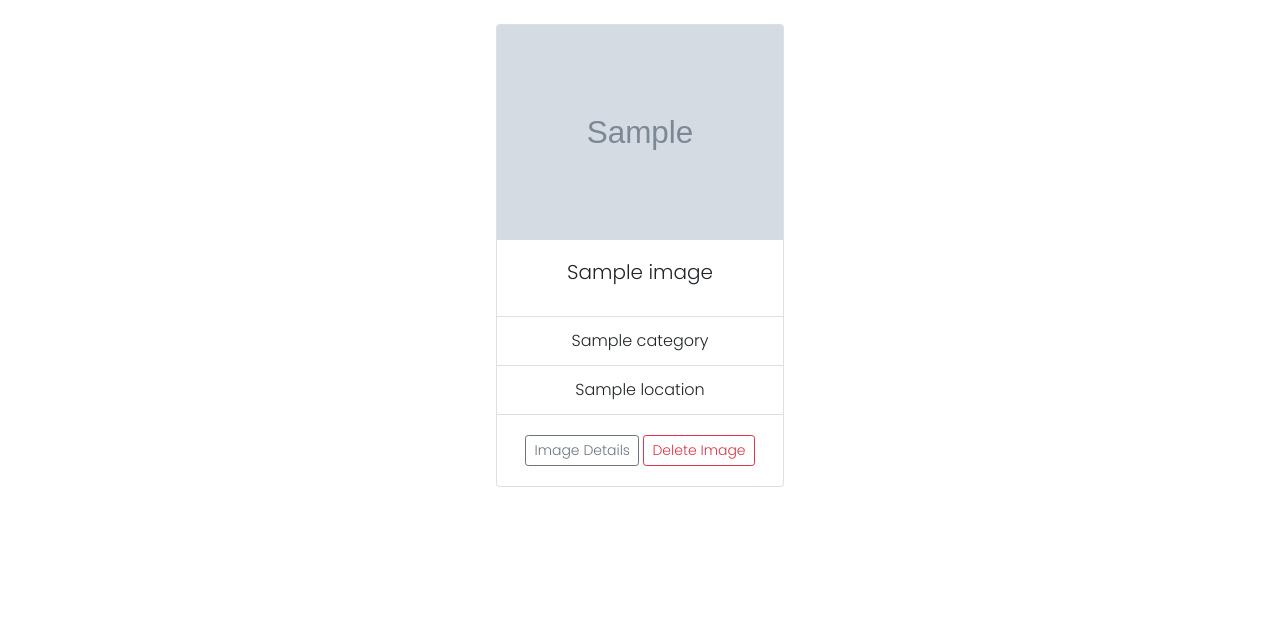
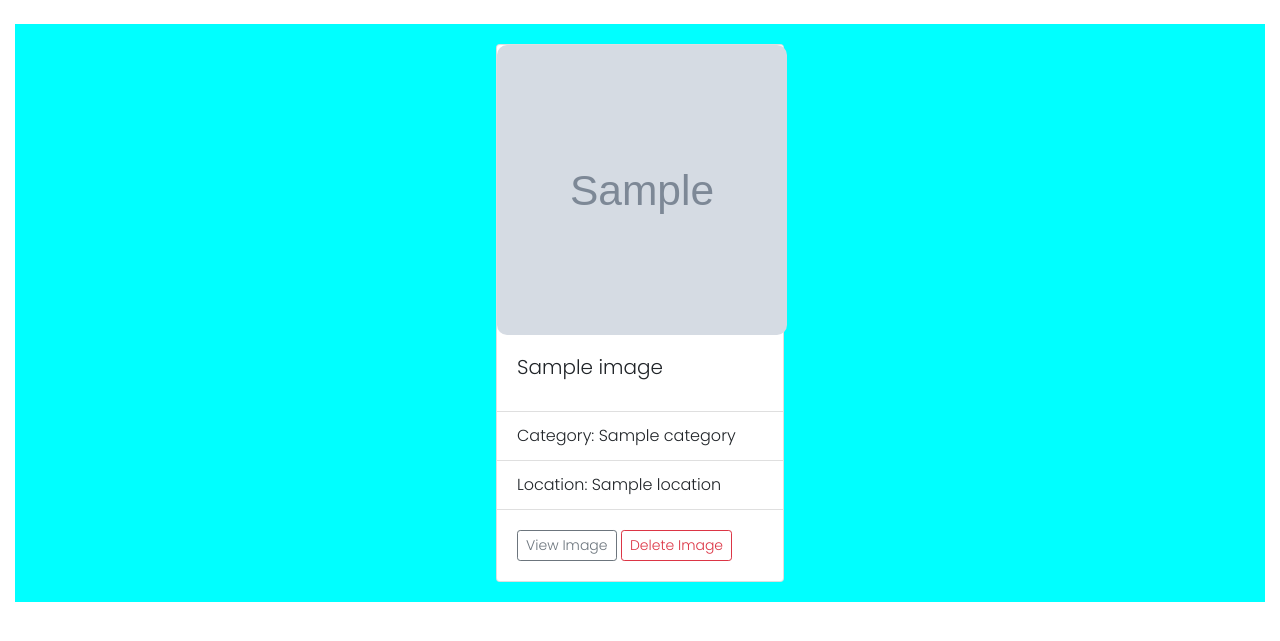
Before and after one commit to lcmongwe/portfolio, a Django app: page / in a window 1280 px wide. Shown: the part 75-716 px from the top of the page. Run offline with Django 4.2, Linux system fonts and the light colour scheme; tables that the repository leaves empty hold one stand-in row (values such as "Sample post"); grey boxes marked "Sample" are stand-in pictures; some libraries are stand-ins or nearby versions.

Commit message:
view image button added to home image

```diff
--- a/portapp/static/css/portapp.css
+++ b/portapp/static/css/portapp.css
@@ -26,16 +26,35 @@
 /* BIG IMAGE ENDS */
 
 /* HOME.HTML */
-.images ul li img{
-    height: 300px;
-    width: 300px;
-    border-radius: 10px;
+
+.home-images{
+    display: flex;
+    background-color: aqua;
+    flex-direction: row;
+    flex-wrap: wrap;
+    justify-content: space-around;
+    width: 100%;
+
+
 }
 
-.images ul li{
-    list-style: none;
+.home-images  img{
+    border-radius: 10px;
+    height: 290px;
+    width: 290px;
+}
 
+.home-images {
+padding: 20px;
 }
+
+.home-images > home-image{
+    margin: 10px;
+    padding: 10px;
+}
+
+
+
 /* HOME.HTML ENDS */
 
  /* NAVBAR */
--- a/portapp/templates/base.html
+++ b/portapp/templates/base.html
@@ -21,7 +21,7 @@
   <body>
     {% include 'navbar.html'%}
 <br>
-<div class="container">
+<div class="container-fluid">
 {%block content%}
 
 {% include 'footer.html'%}
--- a/portapp/templates/home.html
+++ b/portapp/templates/home.html
@@ -1,52 +1,34 @@
 {% extends 'base.html' %} {% block content%}
-<center>
+  <div class="home-images">
   {% for image in image_list %}
-  <!-- <div class="card">
-    <div class="card-header">
-      <strong> {{image.name}}</strong>
+
+    <div class="home-image">
+        <div class="card " style="width: 18rem">
+          <img
+            class="card-img-top"
+            src="{{image.image_path.url}}"
+            alt="Card image cap"
+          />
+          <div class="card-body">
+            <h5 class="card-title">{{image.name}}</h5>
           </div>
-    <div class="card-body images">
-      <ul>
-        <li>
-          <img
-            src="{{image.image_path.url}}"
-            class="img-responsive"
-            alt="Image"
-            id="images"
-          />
-        </li>
+          <ul class="list-group list-group-flush">
+            <li class="list-group-item">Category: {{image.category}}</li>
+            <li class="list-group-item">Location: {{image.location}}</li>
           </ul>
-    </div>
-    <div class="card-footer text-muted">
-      <a href="{% url 'big_image' image.id %}" class="btn btn-outline-secondary btn-sm">Image Details</a>
+          <div class="card-body">
+            <a
+              href="{% url 'big_image' image.id %}"
+              class="btn btn-outline-secondary btn-sm"
+              > View Image </a
+            >
 
             <a href="" class="btn btn-outline-danger btn-sm">Delete Image</a>
-
           </div>
-  </div>
-  <br />
-  <br /> -->
-
-
-<div class="card" style="width: 18rem;">
-  <img class="card-img-top" src="{{image.image_path.url}}" alt="Card image cap">
-  <div class="card-body">
-    <h5 class="card-title">{{image.name}}</h5>
-
-  </div>
-  <ul class="list-group list-group-flush">
-    <li class="list-group-item">{{image.category}}</li>
-    <li class="list-group-item">{{image.location}}</li>
-
-  </ul>
-  <div class="card-body">
-       <a href="{% url 'big_image' image.id %}" class="btn btn-outline-secondary btn-sm">Image Details</a>
-
-      <a href="" class="btn btn-outline-danger btn-sm">Delete Image</a>
-
         </div>
     </div>
 
   {%endfor%}
-</center>
+  </div>
+
 {%endblock%}
```
Lines whose indentation alone changed are shown as unchanged.
